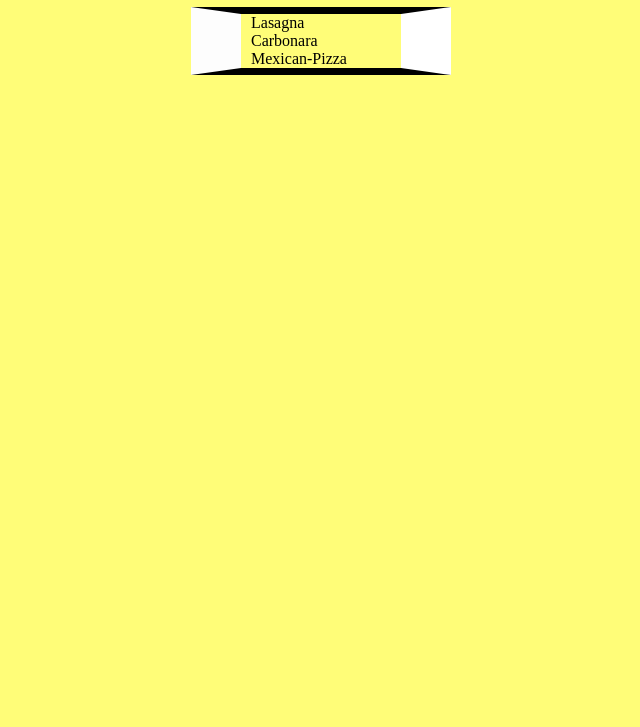
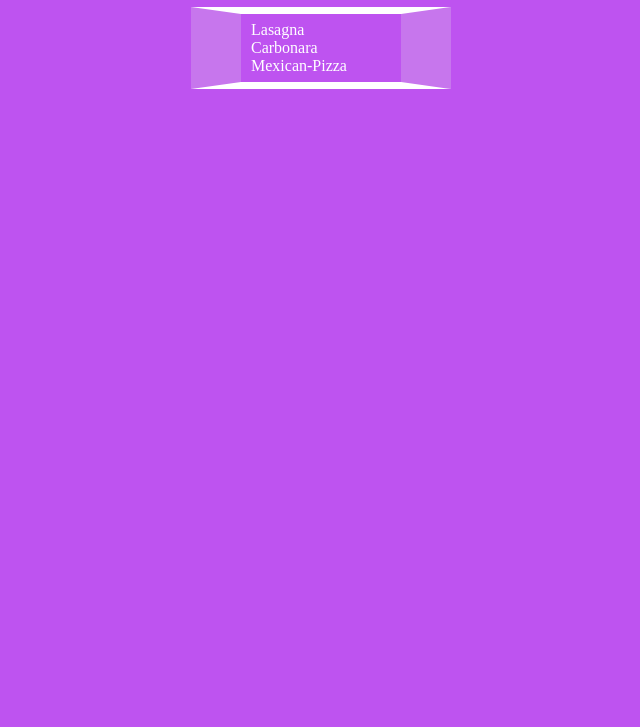
Before and after one commit to HangruBangru/Odin-Recipies, a plain HTML site: page index.html in a window 1280 px wide. Shown: the part 73-800 px from the top of the page, without its empty margins (319-959 px from the left). Drawn offline with Linux system fonts and the light colour scheme.

Commit message:
change landing page style

```diff
--- a/styles.css
+++ b/styles.css
@@ -1,12 +1,17 @@
+body {
+    background-color: rgb(190, 83, 240);
+    color: white;
+
+}
 a {
     text-decoration: none;
-    color: black;
+    color: white;
+
 
 }
 
 h1 {
     font: Ubuntu;
-    color: rgb(0, 0, 0);
     text-align: center;
 }
 
@@ -14,26 +19,27 @@ h1 {
     list-style: none;
 
     width: 150px;
-    border: 7px solid rgb(0, 0, 0);
+    border: 7px solid rgb(255, 255, 255);
     padding-left: 10px;
-    border-left: 50px solid rgb(253, 253, 253);
-    border-right: 50px solid rgb(255, 255, 255);
+    border-left: 50px solid rgb(199, 118, 237);
+    border-right: 50px solid rgb(199, 118, 237);
     margin-top: auto;
     margin-bottom: auto;
     margin-left: auto;
     margin-right: auto;
+    padding-top: 7px;
+    padding-bottom: 7px;
 }
 
 #room {
     border: 1px solid blacks;
 }
 
-body {
-    background-color: rgb(255, 253, 120);
-}
+
 
 a:hover {
-    background-color: rgba(247, 188, 185, 0.863);
+    background-color: rgba(255, 255, 255);
+    color: rgb(190, 83, 240)
     ;
     border-radius: 5px;
     font-size: 20px;
```
